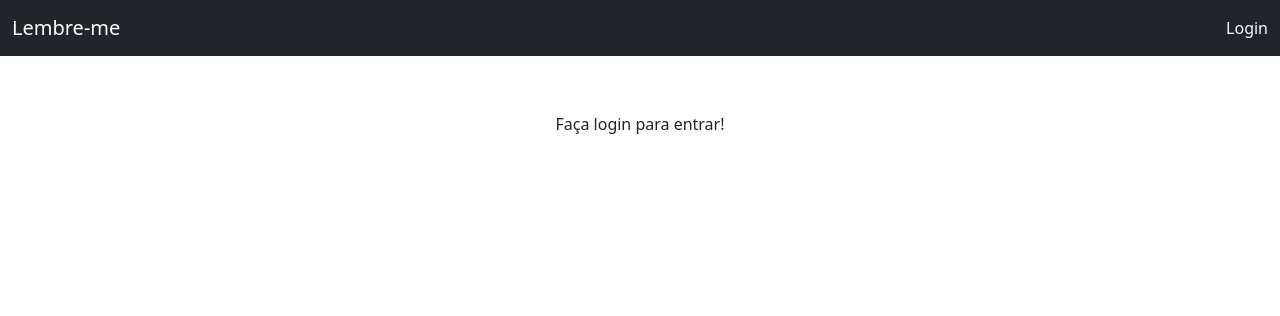
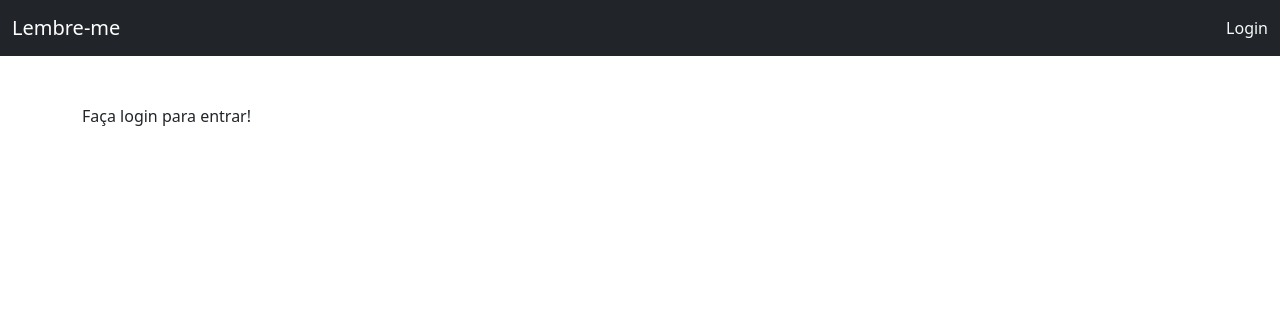
Before and after one commit to gambdata/lembre-me, a Django app: template templates/base/index.html in a window 1280 px wide. Shown: the top 316 px of the page. Run offline with Django 5.2, Linux system fonts and the light colour scheme; the template is opened without the code that fills it, so the values that code supplies are empty; some libraries are stand-ins or nearby versions.

Commit message:
Alterações no Index

```diff
--- a/templates/base/index.html
+++ b/templates/base/index.html
@@ -7,15 +7,12 @@
     {% if user.is_authenticated %}
     <div class="row justify-content-center">
         <div class="col-md-6">
-            <h1 class="py-2 text-center mb-4">Em construção...</h1>
+            <h1 class="py-2">Olá {{ user.username }}!</h1>
+            <h3 class="py-2">Site em construção...</h3>
         </div>
     </div>
     {% else %}
-    <div class="row justify-content-center">
-        <div class="col-md-6">
-            <p class="py-2 text-center mb-4"> Faça login para entrar! </p>
-        </div>
-    </div>
+    <p> Faça login para entrar! </p>
     {% endif %}
 </div>
 {% endblock %}
```
